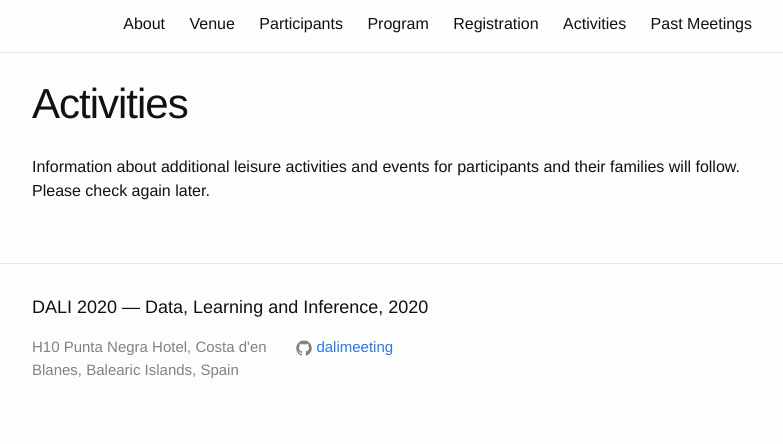
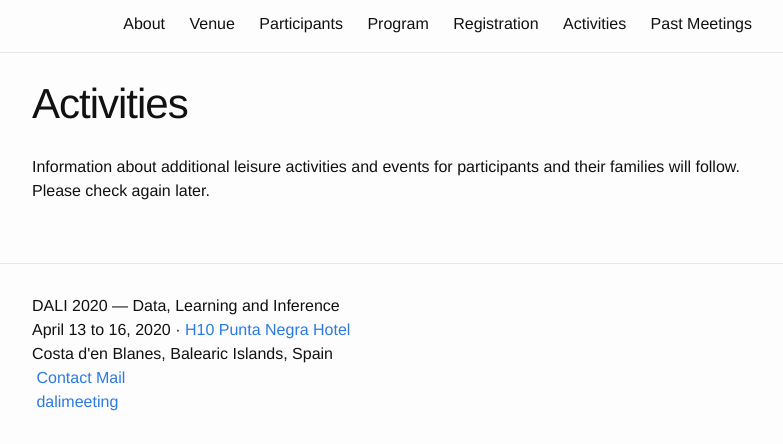
Before and after one commit to dalimeeting/dalimeeting.github.io, a Jekyll site: the page built from activities.html, in a window 1280 px wide, cut to the strip 555-999 px from the top of the page. Shown: the whole strip, without its empty margins (238-1021 px from the left). Built offline with Jekyll 4.4.1, drawn with Linux system fonts in a browser that asks for light colours.

Commit message:
Update footer template

```diff
--- a/_includes/footer.html
+++ b/_includes/footer.html
@@ -1,52 +1,34 @@
 <footer class="site-footer">
+<div class="wrapper">
 
-  <div class="wrapper">
+  <!-- Basic conference information -->
+  <div class="footer-left">
+    {{ site.conference.name }} <br>
+    {{ site.conference.dates[0] | date: "%B %-d" }} to {{ site.conference.dates.last | date: "%-d, %Y" }} &middot;
+    {% if site.conference.venue_url %}
+      <a href="{{ site.conference.venue_url }}">{{ site.conference.venue }}</a><br>
+    {% else %}
+      {{ site.conference.venue }}<br>
+    {% endif %}
+    {{ site.conference.location }}
+  </div>
 
-    <h2 class="footer-heading">{{ site.conference.name }}, {{ site.conference.year }}</h2>
+  <!-- Social media and contact information -->
+  <div class="footer-right">
 
-    <div class="footer-col-wrapper">
-      <div class="footer-col  footer-col-1">
-        <ul class="contact-list">
-          <li>{% if site.conference.room %}{{ site.conference.room }}, {% endif %}{{ site.conference.venue }}, {{ site.conference.location}}</li>
-          <li><a href="mailto:{{ site.email }}">{{ site.email }}</a></li>
-        </ul>
-      </div>
+    {% if site.contact_email %}
+    <a href="mailto:{{ site.contact_email }}"><i class="icon-envelope"></i>&nbsp;Contact Mail</a><br/>
+    {% endif %}
 
-      <div class="footer-col  footer-col-2">
-        <ul class="social-media-list">
-          {% if site.github_username %}
-          <li>
-            <a href="https://github.com/{{ site.github_username }}">
-              <span class="icon  icon--github">
-                <svg viewBox="0 0 16 16">
-                  <path fill="#828282" d="M7.999,0.431c-4.285,0-7.76,3.474-7.76,7.761 c0,3.428,2.223,6.337,5.307,7.363c0.388,0.071,0.53-0.168,0.53-0.374c0-0.184-0.007-0.672-0.01-1.32 c-2.159,0.469-2.614-1.04-2.614-1.04c-0.353-0.896-0.862-1.135-0.862-1.135c-0.705-0.481,0.053-0.472,0.053-0.472 c0.779,0.055,1.189,0.8,1.189,0.8c0.692,1.186,1.816,0.843,2.258,0.645c0.071-0.502,0.271-0.843,0.493-1.037 C4.86,11.425,3.049,10.76,3.049,7.786c0-0.847,0.302-1.54,0.799-2.082C3.768,5.507,3.501,4.718,3.924,3.65 c0,0,0.652-0.209,2.134,0.796C6.677,4.273,7.34,4.187,8,4.184c0.659,0.003,1.323,0.089,1.943,0.261 c1.482-1.004,2.132-0.796,2.132-0.796c0.423,1.068,0.157,1.857,0.077,2.054c0.497,0.542,0.798,1.235,0.798,2.082 c0,2.981-1.814,3.637-3.543,3.829c0.279,0.24,0.527,0.713,0.527,1.437c0,1.037-0.01,1.874-0.01,2.129 c0,0.208,0.14,0.449,0.534,0.373c3.081-1.028,5.302-3.935,5.302-7.362C15.76,3.906,12.285,0.431,7.999,0.431z"/>
-                </svg>
-              </span>
+    {% if site.github_username %}
+    <a href="https://github.com/{{ site.github_username }}"><i class="icon-github"></i>&nbsp;{{ site.github_username }}</a><br/>
+    {% endif %}
 
-              <span class="username">{{ site.github_username }}</span>
-            </a>
-          </li>
-          {% endif %}
-
-          {% if site.twitter_username %}
-          <li>
-            <a href="https://twitter.com/{{ site.twitter_username }}">
-              <span class="icon  icon--twitter">
-                <svg viewBox="0 0 16 16">
-                  <path fill="#828282" d="M15.969,3.058c-0.586,0.26-1.217,0.436-1.878,0.515c0.675-0.405,1.194-1.045,1.438-1.809
-                  c-0.632,0.375-1.332,0.647-2.076,0.793c-0.596-0.636-1.446-1.033-2.387-1.033c-1.806,0-3.27,1.464-3.27,3.27 c0,0.256,0.029,0.506,0.085,0.745C5.163,5.404,2.753,4.102,1.14,2.124C0.859,2.607,0.698,3.168,0.698,3.767 c0,1.134,0.577,2.135,1.455,2.722C1.616,6.472,1.112,6.325,0.671,6.08c0,0.014,0,0.027,0,0.041c0,1.584,1.127,2.906,2.623,3.206 C3.02,9.402,2.731,9.442,2.433,9.442c-0.211,0-0.416-0.021-0.615-0.059c0.416,1.299,1.624,2.245,3.055,2.271 c-1.119,0.877-2.529,1.4-4.061,1.4c-0.264,0-0.524-0.015-0.78-0.046c1.447,0.928,3.166,1.469,5.013,1.469 c6.015,0,9.304-4.983,9.304-9.304c0-0.142-0.003-0.283-0.009-0.423C14.976,4.29,15.531,3.714,15.969,3.058z"/>
-                </svg>
-              </span>
-
-              <span class="username">{{ site.twitter_username }}</span>
-            </a>
-          </li>
-          {% endif %}
-        </ul>
-      </div>
-
-    </div>
+    {% if site.twitter_username %}
+    <a href="https://twitter.com/{{ site.twitter_username }}"><i class="icon-twitter"></i>&nbsp;{{ site.twitter_username }}</a>
+    {% endif %}
 
   </div>
 
+</div>
 </footer>
```
